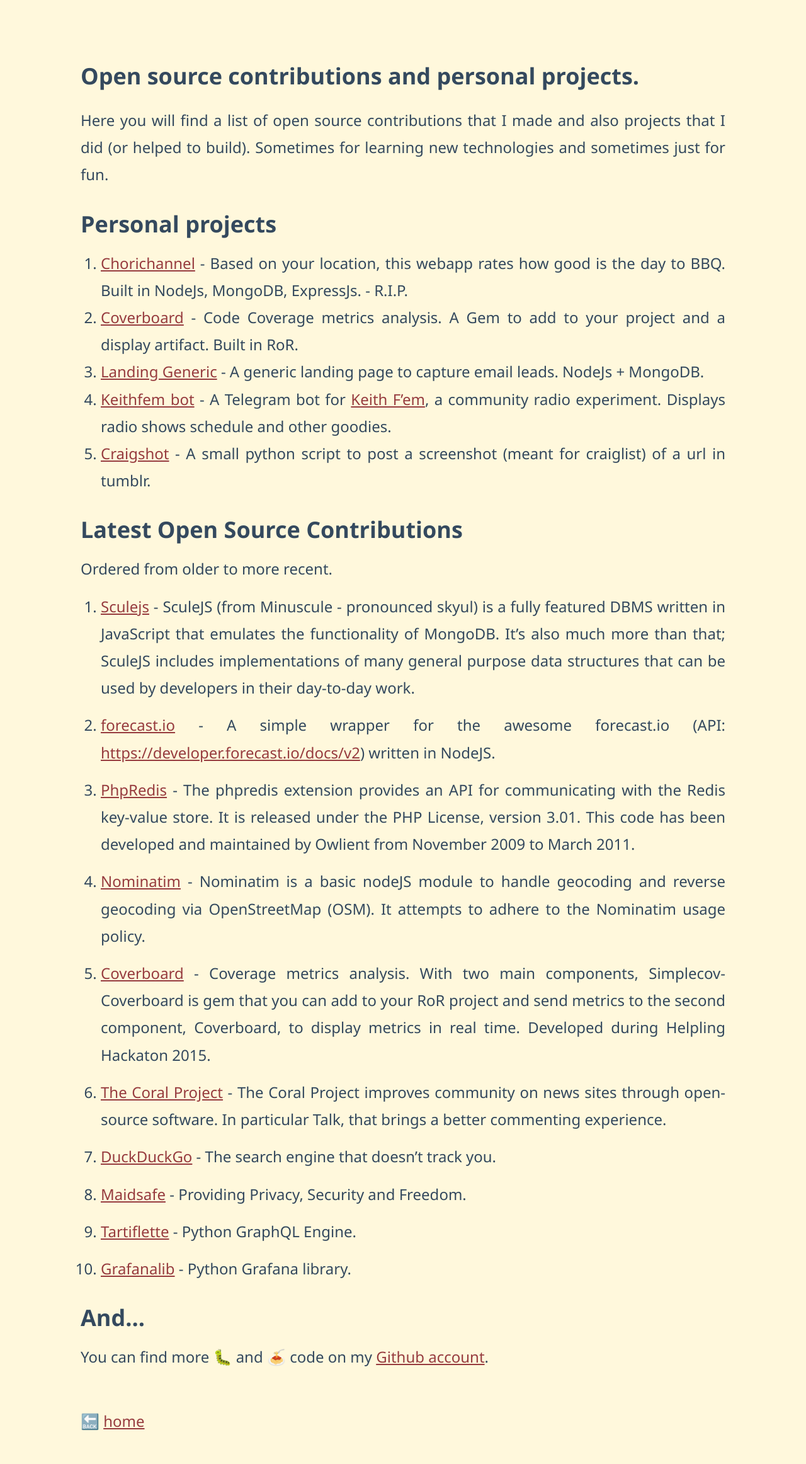
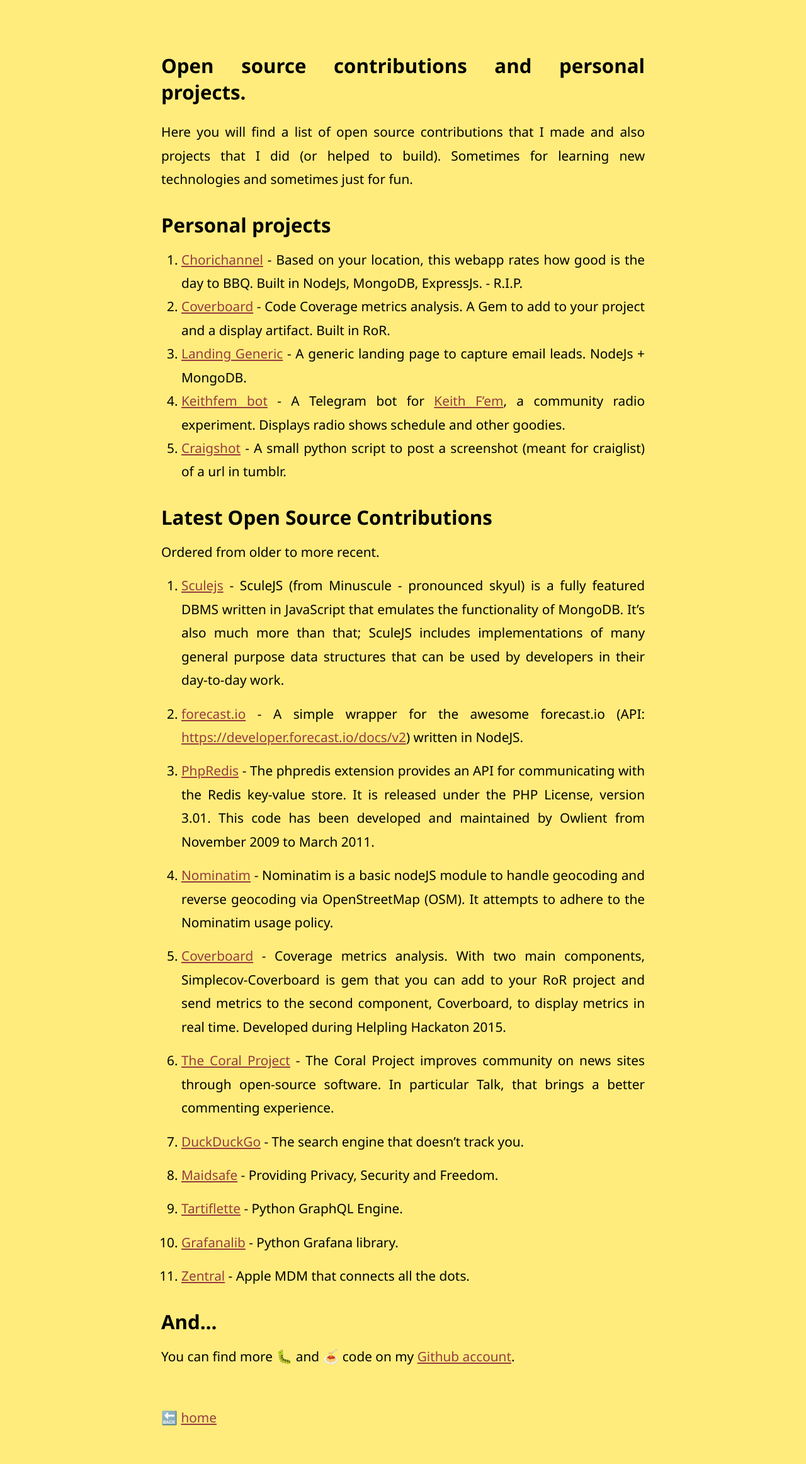
Before and after one commit to mazzi/mazzi.github.com, a Jekyll site: the page built from projects.md, in a window 1280 px wide. Shown: the whole page at 63% size. Built offline with Jekyll 4.4.1, drawn with Linux system fonts in a browser that asks for light colours; after the commit the page ends 2303 px from its top, so only the background shows below that.

Commit message:
Adding Open Source project and change of style ✨

```diff
--- a/projects.md
+++ b/projects.md
@@ -37,6 +37,8 @@ Ordered from older to more recent.
 
 10. [Grafanalib](https://github.com/weaveworks/grafanalib/) - Python Grafana library.
 
+11. [Zentral](https://github.com/zentral/) - Apple MDM that connects all the dots.
+
 ### And...
 
 You can find more 🐛  and 🍝 code on my [Github account](https://github.com/mazzi).
--- a/styles/screen.css
+++ b/styles/screen.css
@@ -6,9 +6,9 @@
 }
 
 body {
-    background-color: cornsilk;
-	color: #34495E;
-	font-family: 'Segoe UI', Tahoma, Geneva, Verdana, sans-serif;
+    background-color: #ffec7d;
+	color: #000;
+    font-family: 'Segoe UI', Tahoma, Geneva, Verdana, sans-serif;
 }
 
 a {
@@ -62,10 +62,10 @@ div#visits {
 
 /******* Main ******/
 div#main {
-	padding: 0 10% 0 10%;
+	padding: 0 20% 0 20%;
 	margin: auto;
 	max-width: 75ch;
-	font-size: 1.5em;
+	font-size: 1.3em;
 }
 
 div#content {
```
